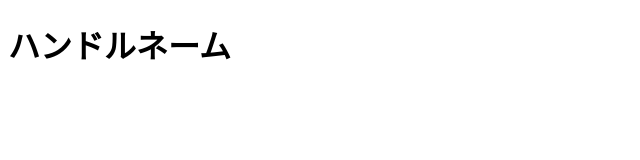
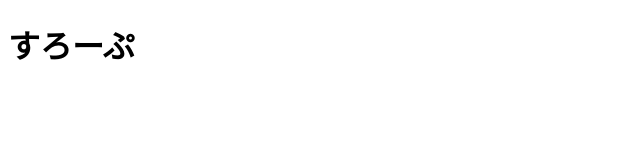
Before and after one commit to slopejp/slopejp.github.io, a plain HTML site: page index.html in a window 1280 px wide. Shown: the whole page, without its empty margins (0-640 px from the left). Drawn offline with Linux system fonts and the light colour scheme.

Commit message:
HTMLのひな型を作成

```diff
--- a/index.html
+++ b/index.html
@@ -3,9 +3,9 @@
   <head>
     <meta charset="utf-8">
     <meta name="viewport" content="width=device-width, initial-scale=1">
-    <title>のポートフォリオ</title>
+    <title>すろーぷのポートフォリオ</title>
   </head>
   <body>
-    <h1>ハンドルネーム</h1>
+    <h1>すろーぷ</h1>
   </body>
 </html>
```
